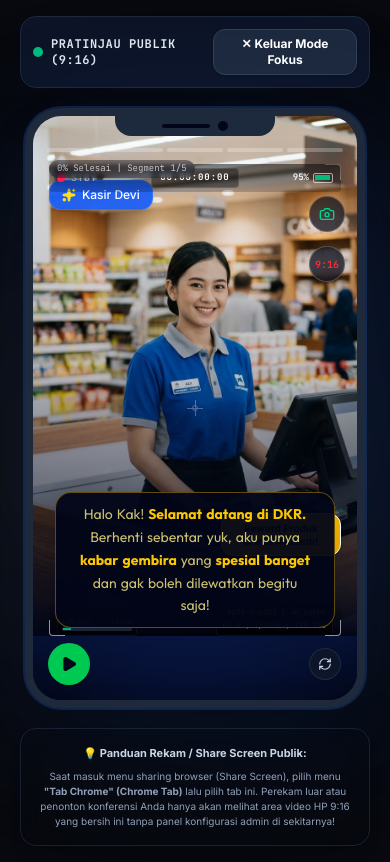
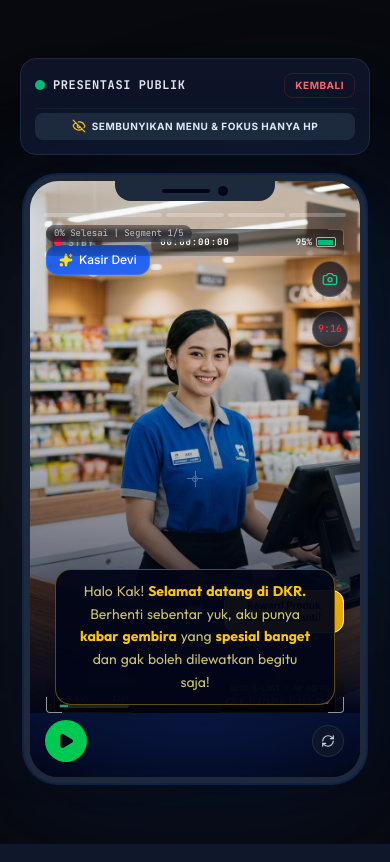
Before and after one commit to maydreamonline-star/AI-Video, a React (Vite) app: page / in a window 390 px wide. Both pictures are taken after a click on the button "Fokus Share Screen (9:16)". Built offline with nearby package versions, Linux system fonts and the light colour scheme.

Commit message:
feat: add UI visibility toggle and responsive layout
Introduce a toggle to hide extra UI elements for a cleaner presentation and update the video viewport to use a responsive aspect ratio for better cross-device scaling.

```diff
--- a/src/App.tsx
+++ b/src/App.tsx
@@ -7,12 +7,13 @@ import { PromoStandee } from './components/PromoStandee';
 import {
   Sparkles, Smartphone, Play, Pause, Save, HelpCircle,
   Settings, CheckCircle, Volume2, Store, Printer, QrCode, Grid, ListCollapse,
-  Camera, AlertTriangle, Download, Info, Video, RefreshCw
+  Camera, AlertTriangle, Download, Info, Video, RefreshCw, Eye, EyeOff
 } from 'lucide-react';
 
 export default function App() {
   // Public Screen Sharing Focus Mode State
   const [isShareFocus, setIsShareFocus] = useState<boolean>(false);
+  const [hideExtraUI, setHideExtraUI] = useState<boolean>(false);
 
   // Config state
   const [config, setConfig] = useState<VideoConfig>({
@@ -561,13 +562,15 @@ export default function App() {
         <div className="absolute bottom-1/4 right-1/4 w-96 h-96 bg-yellow-500/5 rounded-full blur-[120px] pointer-events-none" />
 
         {/* Floating Presentation Control Panel */}
-        <div className="w-full max-w-[350px] sm:max-w-[380px] mb-4 flex items-center justify-between z-10 bg-slate-900/90 backdrop-blur-md p-3 rounded-2xl border border-slate-800 shadow-2xl">
+        {!hideExtraUI ? (
+          <div className="w-full max-w-[350px] sm:max-w-[380px] mb-4 flex flex-col gap-2.5 z-10 bg-slate-900/90 backdrop-blur-md p-3.5 rounded-2xl border border-slate-800 shadow-2xl">
+            <div className="flex items-center justify-between">
               <div className="flex items-center gap-2">
                 <span className="relative flex h-2.5 w-2.5">
                   <span className="animate-ping absolute inline-flex h-full w-full rounded-full bg-emerald-400 opacity-75"></span>
                   <span className="relative inline-flex rounded-full h-2.5 w-2.5 bg-emerald-500"></span>
                 </span>
-            <span className="text-xs font-black text-slate-200 tracking-wider uppercase font-mono">Pratinjau Publik (9:16)</span>
+                <span className="text-xs font-black text-slate-200 tracking-wider uppercase font-mono">Presentasi Publik</span>
               </div>
 
               <button
@@ -575,14 +578,35 @@ export default function App() {
                   pauseVideo();
                   setIsShareFocus(false);
                 }}
-            className="bg-slate-800 hover:bg-slate-700 text-white border border-slate-700 font-extrabold text-xs px-3.5 py-1.5 rounded-xl active:scale-95 transition-all flex items-center gap-1 shadow-sm"
+                className="bg-red-550/10 hover:bg-red-550/20 text-red-400 border border-red-500/20 font-extrabold text-[10px] uppercase tracking-wider px-2.5 py-1 rounded-lg active:scale-95 transition-all text-center"
               >
-            <span>✕ Keluar Mode Fokus</span>
+                Kembali
               </button>
             </div>
 
-        {/* Smartphone Simulator Area (No wrapper panel clutter) */}
-        <div className="scale-100 sm:scale-[1.03] transition-transform duration-300 drop-shadow-[0_25px_60px_rgba(29,78,216,0.15)] z-10 my-1">
+            <div className="flex gap-2 pt-1 border-t border-slate-800/60">
+              <button
+                onClick={() => setHideExtraUI(true)}
+                className="flex-1 bg-slate-800 hover:bg-slate-750 text-yellow-450 font-extrabold text-[10px] uppercase tracking-wider py-1.5 px-3 rounded-lg flex items-center justify-center gap-1.5 transition-all active:scale-95"
+                title="Sembunyikan semua tombol & teks bantuan luar agar rekaman/share hanya fokus pada HP saja!"
+              >
+                <EyeOff className="w-3.5 h-3.5 text-yellow-400" />
+                <span>Sembunyikan Menu & Fokus Hanya HP</span>
+              </button>
+            </div>
+          </div>
+        ) : (
+          <button
+            onClick={() => setHideExtraUI(false)}
+            className="fixed bottom-4 right-4 z-50 bg-slate-900/40 hover:bg-slate-900 text-slate-500 hover:text-slate-200 border border-slate-800/40 p-2.5 rounded-xl text-[10px] font-bold tracking-wider uppercase backdrop-blur-xs transition-all shadow-xl opacity-15 hover:opacity-100 flex items-center justify-center gap-1.5"
+          >
+            <Eye className="w-4 h-4 text-emerald-400" />
+            <span>Tampilkan Menu</span>
+          </button>
+        )}
+
+        {/* Smartphone Simulator Area - Responsive mobile container */}
+        <div className="w-full max-w-[360px] sm:max-w-[380px] px-2 flex justify-center transition-transform duration-300 drop-shadow-[0_25px_60px_rgba(29,78,216,0.15)] z-10 my-1">
           <VideoPlayer
             segments={segments}
             config={config}
@@ -597,16 +621,6 @@ export default function App() {
             currentTime={currentSegmentTime}
             currentWordIndex={currentWordIndex}
           />
-        </div>
-
-        {/* Clean Sharing Helper Overlay */}
-        <div className="max-w-[350px] sm:max-w-[380px] w-full mt-4 bg-slate-905/65 backdrop-blur-md p-4 rounded-2xl border border-slate-800/80 text-center space-y-1.5 z-10 shadow-lg">
-          <p className="text-[11px] text-slate-300 leading-relaxed font-bold">
-            💡 Panduan Rekam / Share Screen Publik:
-          </p>
-          <p className="text-[10px] text-slate-400 leading-normal">
-            Saat masuk menu sharing browser (Share Screen), pilih menu <b>"Tab Chrome" (Chrome Tab)</b> lalu pilih tab ini. Perekam luar atau penonton konferensi Anda hanya akan melihat area video HP 9:16 yang bersih ini tanpa panel konfigurasi admin di sekitarnya!
-          </p>
         </div>
       </div>
     );
--- a/src/components/VideoPlayer.tsx
+++ b/src/components/VideoPlayer.tsx
@@ -61,11 +61,11 @@ export const VideoPlayer: React.FC<VideoPlayerProps> = ({
   };
 
   return (
-    <div className="flex flex-col items-center">
+    <div className="flex flex-col items-center w-full">
       {/* 9:16 Vertical Smartphone Viewport */}
       <div
         id="vertical-viewport-container"
-        className="relative w-[340px] h-[600px] sm:w-[360px] sm:h-[640px] rounded-[36px] bg-slate-950 shadow-2xl border-8 border-slate-800 overflow-hidden flex flex-col transition-all duration-300 ring-2 ring-blue-500/20"
+        className="relative w-full max-w-[360px] aspect-[9/16] rounded-[34px] sm:rounded-[36px] bg-slate-950 shadow-2xl border-6 sm:border-8 border-slate-800 overflow-hidden flex flex-col transition-all duration-300 ring-2 ring-blue-500/20"
         style={{ borderColor: '#1e293b' }}
       >
         {/* Decorative Smartphone Speaker & Sensor Notch */}
```
Lines whose indentation alone changed are shown as unchanged.
